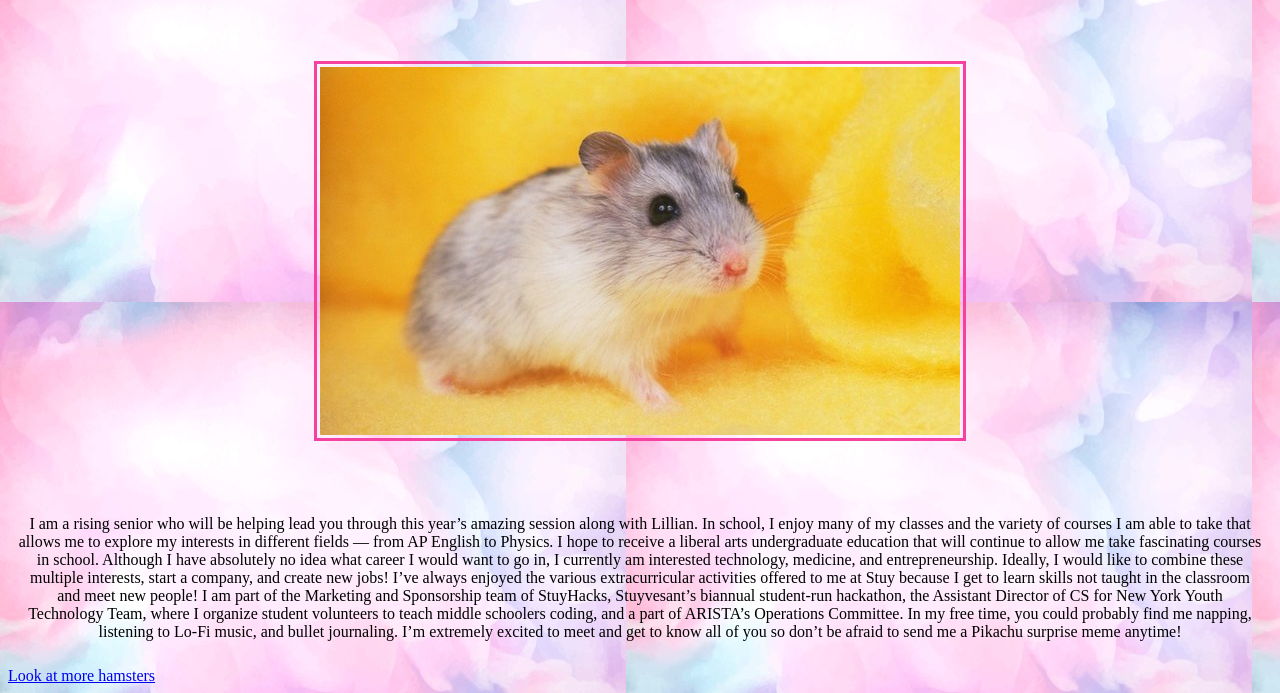
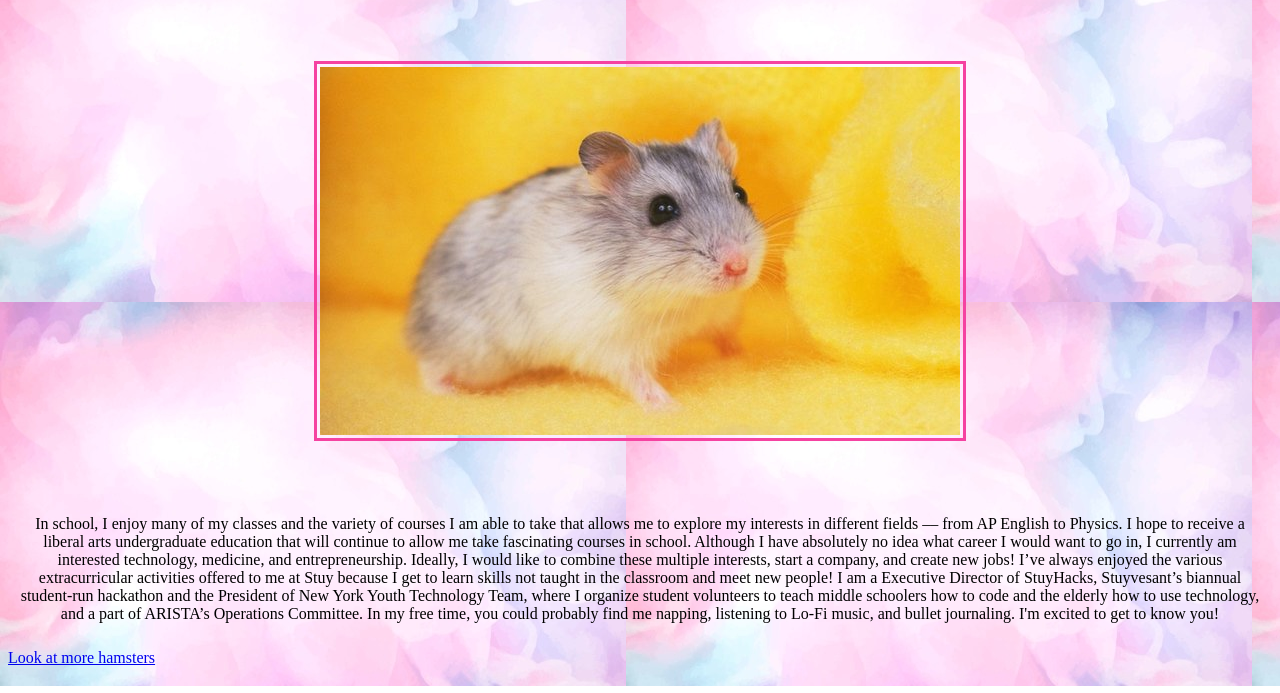
Before and after one commit to lhcs4cs/lhcs4cs.github.io, a plain HTML site: page index.html in a window 1280 px wide. Shown: the part 114-807 px from the top of the page. Drawn offline with Linux system fonts and the light colour scheme.

Commit message:
Update index.html

```diff
--- a/index.html
+++ b/index.html
@@ -12,9 +12,9 @@
 <br>
 <p><img src="hamster.jpg"></p>
 <br>
-<p>I am a rising senior who will be helping lead you through this year’s amazing session along with Lillian. In school, I enjoy many of my classes and the variety of courses I am able to take that allows me to explore my interests in different fields –– from AP English to Physics. I hope to receive a liberal arts undergraduate education that will continue to allow me take fascinating courses in school. Although I have absolutely no idea what career I would want to go in, I currently am interested technology, medicine, and entrepreneurship. Ideally, I would like to combine these multiple interests, start a company, and create new jobs!
-I’ve always enjoyed the various extracurricular activities offered to me at Stuy because I get to learn skills not taught in the classroom and meet new people! I am part of the Marketing and Sponsorship team of StuyHacks, Stuyvesant’s biannual student-run hackathon, the Assistant Director of CS for New York Youth Technology Team, where I organize student volunteers to teach middle schoolers coding, and a part of ARISTA’s Operations Committee.
-In my free time, you could probably find me napping, listening to Lo-Fi music, and bullet journaling. I’m extremely excited to meet and get to know all of you so don’t be afraid to send me a Pikachu surprise meme anytime!
+<p>In school, I enjoy many of my classes and the variety of courses I am able to take that allows me to explore my interests in different fields –– from AP English to Physics. I hope to receive a liberal arts undergraduate education that will continue to allow me take fascinating courses in school. Although I have absolutely no idea what career I would want to go in, I currently am interested technology, medicine, and entrepreneurship. Ideally, I would like to combine these multiple interests, start a company, and create new jobs!
+I’ve always enjoyed the various extracurricular activities offered to me at Stuy because I get to learn skills not taught in the classroom and meet new people! I am a Executive Director of StuyHacks, Stuyvesant’s biannual student-run hackathon and the President of New York Youth Technology Team, where I organize student volunteers to teach middle schoolers how to code and the elderly how to use technology, and a part of ARISTA’s Operations Committee.
+In my free time, you could probably find me napping, listening to Lo-Fi music, and bullet journaling. I'm excited to get to know you!
 </p>
 <a href="webpage2.html">Look at more hamsters</a>
 </body>
```
